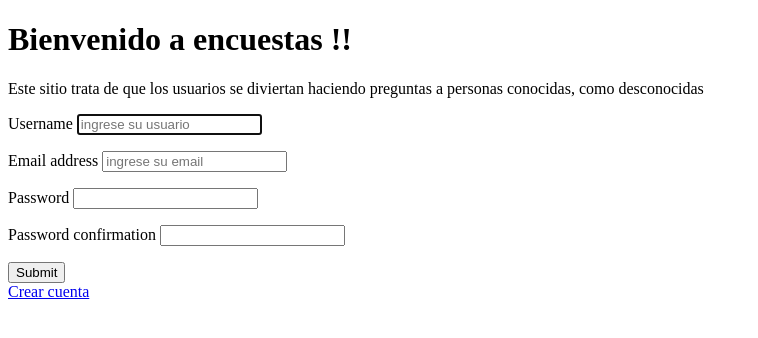
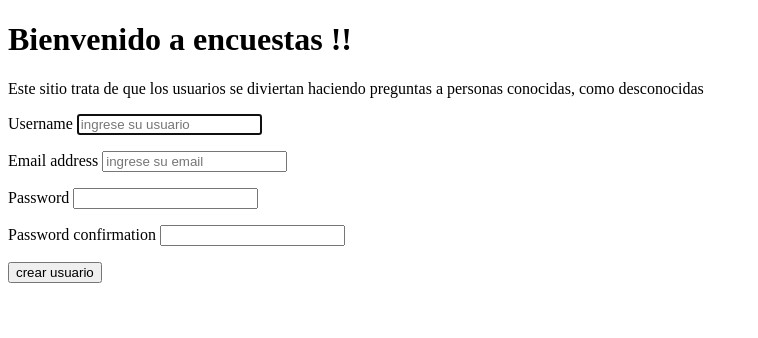
Before and after one commit to ealvan/django_project, a Django app: page /registro/ in a window 1280 px wide. Shown: the top 338 px of the page, without its empty margins (0-758 px from the left). Run offline with Django 3.2, Linux system fonts and the light colour scheme.

Commit message:
mejorando las vistas y quitando urls inncecesarias

```diff
--- a/final_project/encuestas/templates/encuestas/borrar.html
+++ b/final_project/encuestas/templates/encuestas/borrar.html
@@ -5,8 +5,5 @@ Borrado exitoso
 
 {% block body %}
 	<h2>Borrado exitoso!!</h2>
-
 	<p>Usted ha borrado la pregunta exitosamente!</p>
-
-
 {% endblock %}
--- a/final_project/encuestas/templates/encuestas/crearPregunta.html
+++ b/final_project/encuestas/templates/encuestas/crearPregunta.html
@@ -6,7 +6,7 @@ Nueva Pregunta
 <h1>Agregando Pregunta &#128512;</h1>
 <form method = 'POST'> {% csrf_token %}
   {{ form.as_p }}
-  <input type = 'submit' value = 'Grabar'/>
+  <input type = 'submit' value = 'Crear'/>
 </form>
 
 {% endblock %}
--- a/final_project/encuestas/templates/encuestas/detalle.html
+++ b/final_project/encuestas/templates/encuestas/detalle.html
@@ -15,11 +15,9 @@
 	<form action="{% url 'encuestas:votar' pregunta.id %}" method="POST">{% csrf_token %}
 		{% if pregunta.opcion_set.all %}
 			{% for opcion in pregunta.opcion_set.all %}
-
-			<label class="container" for="opcion{{forloop.counter}}"> {{opcion.opcion_txt}}
+			<label class="container" for="opcion{{forloop.counter}}"> {{opcion.opcion_txt}}</label>
 			<input  type="radio" name="opcion" id='opcion{{forloop.counter}}' value="{{opcion.id}}">
-			<span class="checkmark"></span>
-			</label><br>
+			<br>
 			{% endfor %}
 			<br><input  type="submit" value="Votar">
 		{%else%}
--- a/final_project/encuestas/templates/registro.html
+++ b/final_project/encuestas/templates/registro.html
@@ -9,8 +9,7 @@
 			<p>{{campo.label}}
 			{{campo}}</p>
 		{% endfor %}
-		<input type="submit" name="crear usuario">
+		<input type="submit" value="crear usuario">
 	</form>
-	<span><a href="{% url 'registro' %}">Crear cuenta</a></span>
-	{{form.errors}}
+	<p>{{form.errors}}</p>
 {% endblock %}
--- a/final_project/encuestas/views.py
+++ b/final_project/encuestas/views.py
@@ -59,7 +59,7 @@ def detalle(request,preguntaID):
 
 def votar(request,preguntaID):
 	try:
-		pregunta = Pregunta.objects.get(pk=preguntaID)
+		pregunta = Pregunta.objects.get(pk = preguntaID)
 	except:
 		raise Http404("la pregunta no existe")
 	try:
@@ -82,7 +82,7 @@ def resultado(request,preguntaID):
 @login_required(login_url='login')
 def crear_opcion(request,preguntaID):
 	try:
-		pregunta = Pregunta.objects.get(id = preguntaID)
+		pregunta = Pregunta.objects.get(pk = preguntaID)
 	except:
 		raise Http404("no existe esta pregunta")
 
@@ -90,9 +90,9 @@ def crear_opcion(request,preguntaID):
 		cadena = request.POST.get("lista");
 		#print(cadena)
 		lista = cadena.split(",")
-		#print(lista)
+		#print(lista) range
 		try:
-			for x in range(len(lista) - 1):
+			for x in range(0,len(lista) - 1):
 				pregunta.opcion_set.create(opcion_txt = lista[x], votos = 0)
 				#pregunta.opcion_set.create(opcion_txt = request.POST['opcion'],votos = 0)
 		except:
@@ -107,8 +107,6 @@ def tablon(request):
 		return render(request,'encuestas/tablon.html',{'lista':lista,})
 	else:
 		raise Http404("lo sentimos, aun no se han publicado preguntas")
-
-	return HttpResponse("Aqui se mostraran la primeras cinco preguntas publicadas")
 
 @login_required(login_url='login')
 def preguntaCreateView(request):
@@ -133,6 +131,7 @@ def borrar(request,preguntaID):
 		raise Http404("lo sentimos, la pregunta no existe")
 	try:
 		pregunta.delete()
+		pregunta.save()
 	except:
 		raise Http404("lo sentimos ocurrio un inesperado error,intentelo mas tarde")
 	return render(request,'encuestas/borrar.html',{})
@@ -141,6 +140,5 @@ class PreguntaQueryView(View):
 	def get(self, request):
 		queryset = Pregunta.objects.all()
 		return JsonResponse(list(queryset.values()), safe = False)
-
 def tablonAjaxView(request):
 	return render(request, 'encuestas/tablonAjax.html', {})
```
Also changed, not shown: final_project/db.sqlite3.
